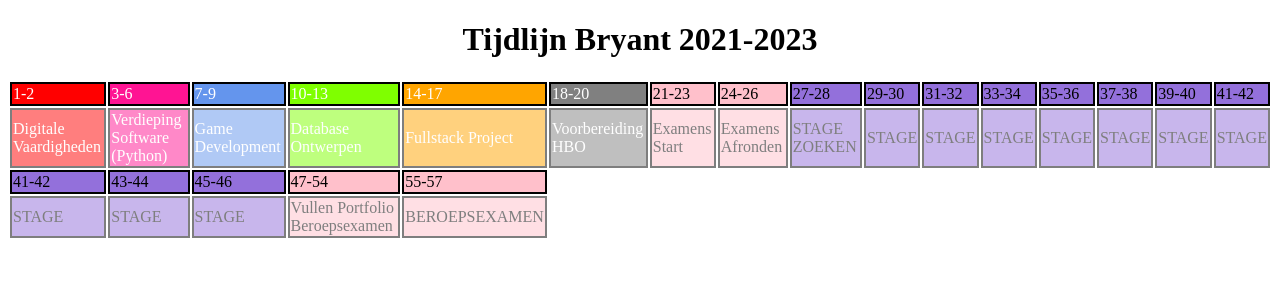
After one commit to BryantAsibor/BeginnersCursusPHP, a PHP site: page /SchoolOpdracht/site.html in a window 1280 px wide. The commit adds this page. Shown: the top 300 px of the page. Run offline with PHP 8.4, Linux system fonts and the light colour scheme.

Commit message:
Introductiedag

```diff
--- a/H03/index.php
+++ b/H03/index.php
@@ -1,6 +1,3 @@
-<?php
-?>
-
 <!doctype html>
 <html lang="en">
 <head>
@@ -15,7 +12,7 @@
 
 $i = 1;
 while($i <= 10) {
-    echo "<img src='img/lion".$i.".jpg'>";
+    echo "<img src='../img/lion".$i.".jpg'>";
     $i++;
 }
 
--- a/H03/opdr2.php
+++ b/H03/opdr2.php
@@ -1,6 +1,3 @@
-<?php
-?>
-
 <!doctype html>
 <html lang="en">
 <head>
--- a/H06/index.php
+++ b/H06/index.php
@@ -1,5 +1,5 @@
 <?php
-$db = new mysqli("localhost","root","","school","3308");
+$db = new mysqli("localhost","root","","school","3306");
 $query = "SELECT naam FROM cursist";
 $output = mysqli_query($db, $query);
 echo "<table border='1'><tr>";
--- /dev/null
+++ b/Oefeningen/opdr5.php
@@ -0,0 +1,5 @@
+<?php
+for ($i = 0, $sum = 0 ; $i < 101; $i++) {
+    $sum += $i; //$sum = $sum + $i;
+    echo $sum . "<<sum i>>" . $i . "<br>";
+}
--- /dev/null
+++ b/Oefeningen/opdr8.php
@@ -0,0 +1,4 @@
+<?php
+$array = [1,2,3,4,5];
+$array2 = array_reverse($array);
+print_r($array2);
--- /dev/null
+++ b/Oefeningen/opdr9.php
@@ -0,0 +1,3 @@
+<?php
+$array = [1,2,3,4,5];
+print_r(array_flip($array));
--- /dev/null
+++ b/Oefeningen/voorbeeld.php
@@ -0,0 +1,6 @@
+<?php
+for ($i = 0 ; $i < 50; $i++) {
+    echo "Bryce" . "<br>";
+}
+
+?>
--- /dev/null
+++ b/SchoolOpdracht/site.html
@@ -0,0 +1,113 @@
+<!DOCTYPE html>
+<html lang="en">
+<head>
+    <meta charset="UTF-8">
+    <title>Tijdlijn</title>
+    <style>
+        body {
+            font-family: "calibri l";
+        }
+        td {
+            border: 2px solid black;
+            color: white;
+            transition-duration: 0.5s;
+        }
+        .inhoud td {
+            opacity:50%;
+        }
+        .inhoud td:hover {
+            opacity: 100%;
+        }
+        .digi {
+            background-color:red;
+        }
+        .verdieping {
+            background-color:deeppink;
+        }
+        .game {
+            background-color:cornflowerblue;
+        }
+        .fullstack {
+            background-color: orange;
+        }
+        .hbo {
+            background-color:grey;
+        }
+        .examens {
+            background-color:pink;
+            color:black;
+        }
+        .stage {
+            background-color:mediumpurple;
+            color:black;
+        }
+        .database {
+            background-color: chartreuse;
+        }
+    </style>
+</head>
+<body>
+<h1 align="center">Tijdlijn Bryant 2021-2023</h1>
+<table class="table">
+    <table align="center">
+        <tr>
+            <td colspan="2" class="digi">1-2</td>
+            <td colspan="2" class="verdieping">3-6</td>
+            <td colspan="2" class="game">7-9</td>
+            <td colspan="2" class="database">10-13</td>
+            <td colspan="2" class="fullstack">14-17</td>
+            <td colspan="2" class="hbo">18-20</td>
+            <td colspan="2" class="examens">21-23</td>
+            <td colspan="2" class="examens">24-26</td>
+            <td colspan="2" class="stage">27-28</td>
+            <td colspan="2" class="stage">29-30</td>
+            <td colspan="2" class="stage">31-32</td>
+            <td colspan="2" class="stage">33-34</td>
+            <td colspan="2" class="stage">35-36</td>
+            <td colspan="2" class="stage">37-38</td>
+            <td colspan="2" class="stage">39-40</td>
+            <td colspan="2" class="stage">41-42</td>
+
+        </tr>
+        <tr class="inhoud">
+            <td colspan="2" class="digi">Digitale Vaardigheden</td>
+            <td colspan="2" class="verdieping">Verdieping Software (Python)</td>
+            <td colspan="2" class="game">Game Development</td>
+            <td colspan="2" class="database">Database Ontwerpen</td>
+            <td colspan="2" class="fullstack">Fullstack Project</td>
+            <td colspan="2" class="hbo">Voorbereiding HBO</td>
+            <td colspan="2" class="examens">Examens Start</td>
+            <td colspan="2" class="examens">Examens Afronden</td>
+            <td colspan="2" class="stage">STAGE ZOEKEN</td>
+            <td colspan="2" class="stage">STAGE</td>
+            <td colspan="2" class="stage">STAGE</td>
+            <td colspan="2" class="stage">STAGE</td>
+            <td colspan="2" class="stage">STAGE</td>
+            <td colspan="2" class="stage">STAGE</td>
+            <td colspan="2" class="stage">STAGE</td>
+            <td colspan="2" class="stage">STAGE</td>
+
+        </tr>
+
+        <tr>
+            <td colspan="2" class="stage">41-42</td>
+            <td colspan="2" class="stage">43-44</td>
+            <td colspan="2" class="stage">45-46</td>
+            <td colspan="2" class="examens">47-54</td>
+            <td colspan="2" class="examens">55-57</td>
+
+        </tr>
+
+        <tr class="inhoud">
+            <td colspan="2" class="stage">STAGE</td>
+            <td colspan="2" class="stage">STAGE</td>
+            <td colspan="2" class="stage">STAGE</td>
+            <td colspan="2" class="examens">Vullen Portfolio Beroepsexamen</td>
+            <td colspan="2" class="examens">BEROEPSEXAMEN</td>
+
+        </tr>
+
+    </table>
+</table>
+</body>
+</html>
```
Also changed, not shown: Oefeningen/opdr10.php (added, +44 -0 lines), Oefeningen/opdr6.php (added, +13 -0 lines), Oefeningen/opdr7.php (added, +19 -0 lines), index.html (+8 -1 lines), test/index.html (deleted, +0 -14 lines), test/test.php (added, +10 -0 lines), test/tester.php (added, +16 -0 lines).
